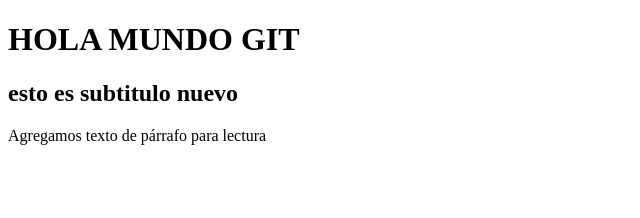
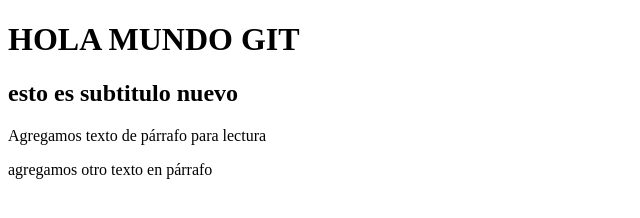
Before and after one commit to phentryls/hello-world-git, a plain HTML site: page index.html in a window 1280 px wide. Shown: the whole page, without its empty margins (0-640 px from the left). Drawn offline with Linux system fonts and the light colour scheme.

Commit message:
se agregó otro párrafo

```diff
--- a/index.html
+++ b/index.html
@@ -11,5 +11,7 @@
 
 	<p>Agregamos texto de párrafo para lectura</p>
 
+	<p>agregamos otro texto en párrafo</p>
+
 </body>
 </html>
```
